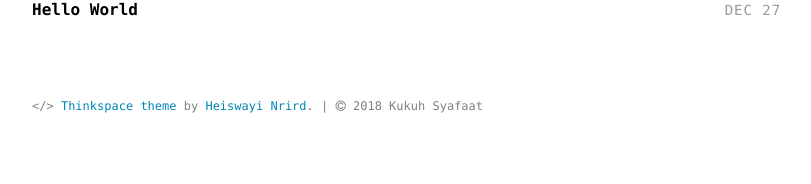
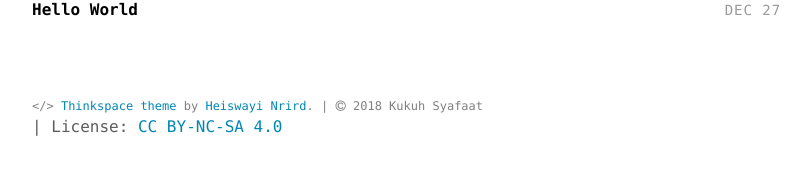
Before and after one commit to cho2/cho2.github.io, a Jekyll site: the page built from index.html, in a window 1280 px wide. Shown: the part 2022-2206 px from the top of the page, without its empty margins (232-1043 px from the left). Built offline with Jekyll 4.4.1, drawn with Linux system fonts in a browser that asks for light colours; before the commit the page ends 2185 px from its top, so only the background shows below that.

Commit message:
add License

```diff
--- a/_includes/footer.html
+++ b/_includes/footer.html
@@ -1,5 +1,5 @@
 <footer class="site-footer">
   <div class="container">
-    <small class="block">&lt;/&gt; <a href="http://github.com/heiswayi/thinkspace" title="a minimalist Jekyll theme for technical writing">Thinkspace theme</a> by <a href="http://heiswayi.github.io">Heiswayi Nrird</a>. | <i class="fa fa-copyright"></i> {{ site.time | date: '%Y' }} {{ site.author.name }}</small>
+    <small class="block">&lt;/&gt; <a href="http://github.com/heiswayi/thinkspace" title="a minimalist Jekyll theme for technical writing">Thinkspace theme</a> by <a href="http://heiswayi.github.io">Heiswayi Nrird</a>. | <i class="fa fa-copyright"></i> {{ site.time | date: '%Y' }} {{ site.author.name }}</small> | License: <a href="https://creativecommons.org/licenses/by-nc-sa/4.0/">CC BY-NC-SA 4.0</a>
   </div>
 </footer>
```
